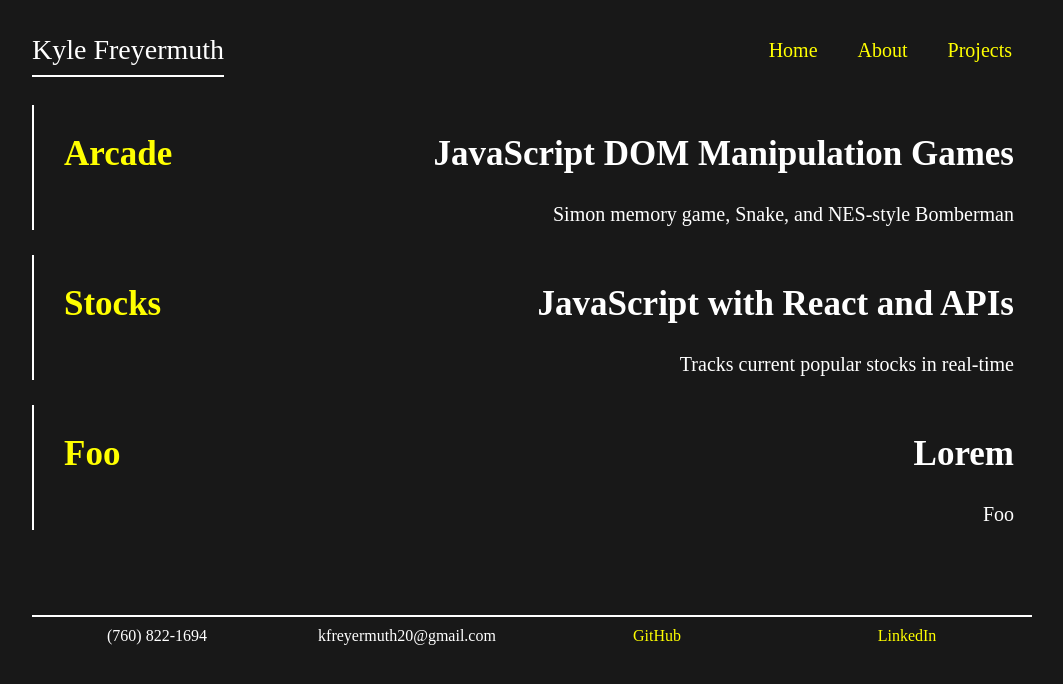
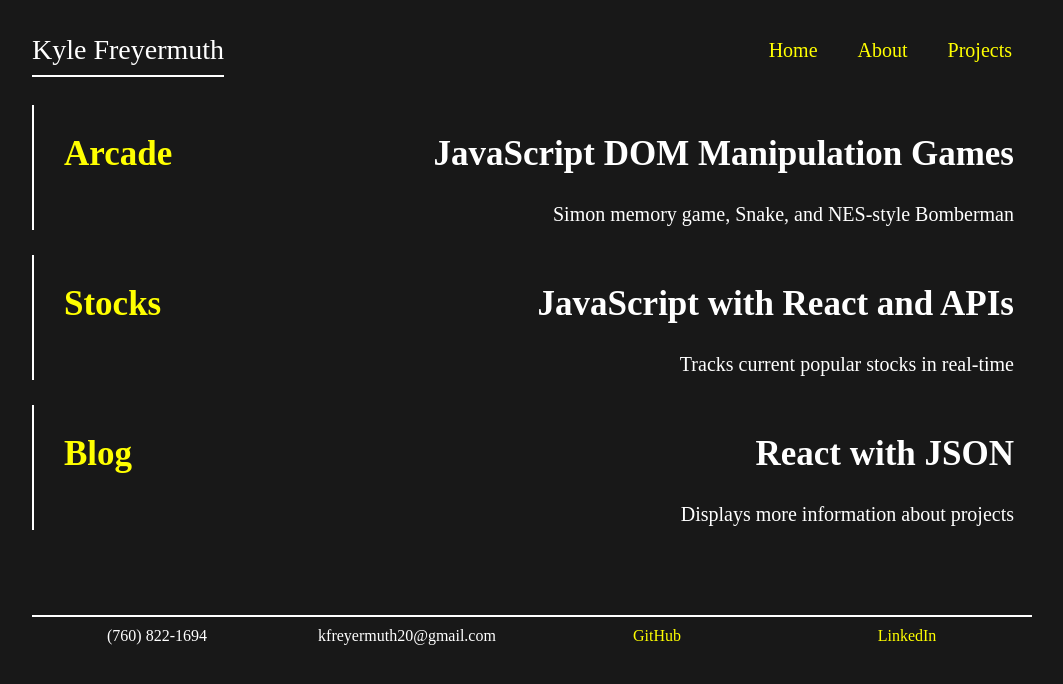
Before and after one commit to KJFreys1/React-Portfolio, a React (Create React App) app: page /projects in a window 1280 px wide. Shown: the top 684 px of the page, without its empty margins (108-1171 px from the left). Built offline with nearby package versions, Linux system fonts and the light colour scheme.

Commit message:
updated links

```diff
--- a/src/components/About.js
+++ b/src/components/About.js
@@ -8,7 +8,7 @@ export default class About extends React.Component {
                     <h1 className='about-text'>A perfect blend of creativity and logic, I am a full stack software engineer with a passion for Web and App Development. I systematically approach challenges from different perspectives and break them down into smaller pieces until I find the most practical solution. I am motivated by personal growth and solving difficult problems.</h1>
                 </div>
                 <div className='small-box'>
-                    <p className='small-text'>Feel free to take a look at my <span><a className='highlight' href='#'>resume</a></span> or check out me out on <span><a className='highlight' href='#'>LinkedIn</a></span>.</p>
+                    <p className='small-text'>Feel free to take a look at my <span><a className='highlight' href='https://www.linkedin.com/in/kylefreyermuth/'>LinkedIn profile</a></span> and reach out to me with any questions you may have.</p>
                 </div>
             </section>
         )
--- a/src/components/Projects.js
+++ b/src/components/Projects.js
@@ -19,11 +19,11 @@ export default class Projects extends React.Component {
                     <p className='desc'>Tracks current popular stocks in real-time</p>
                 </div>
                 <div className='proj-title'>
-                    <h2 className='proj'><a className='highlight' href='#'>Foo</a></h2>
+                    <h2 className='proj'><a className='highlight' href='https://upbeat-lalande-3f5ac0.netlify.com/blog/Introduction'>Blog</a></h2>
                 </div>
                 <div className='proj-desc'>
-                    <h2 className='proj'>Lorem</h2>
-                    <p className='desc'>Foo</p>
+                    <h2 className='proj'>React with JSON</h2>
+                    <p className='desc'>Displays more information about projects</p>
                 </div>
             </section>
         )
```
